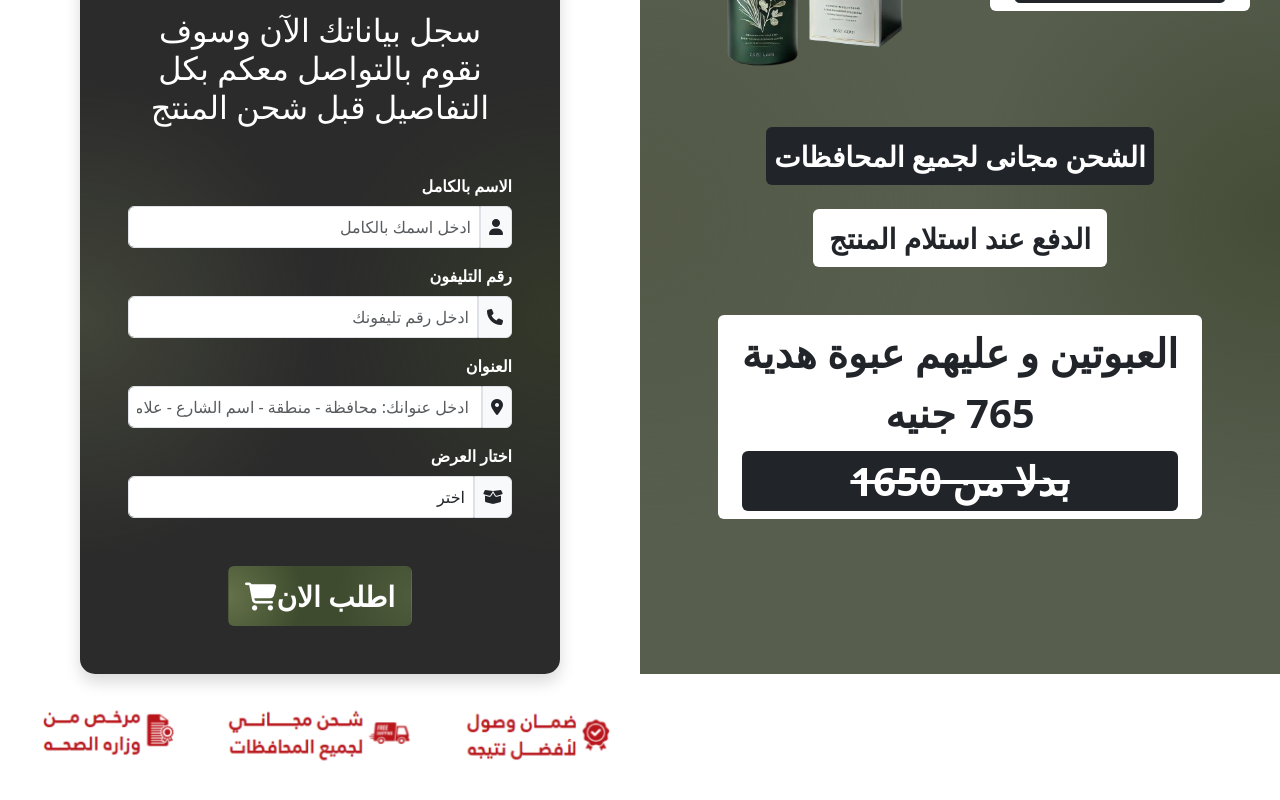
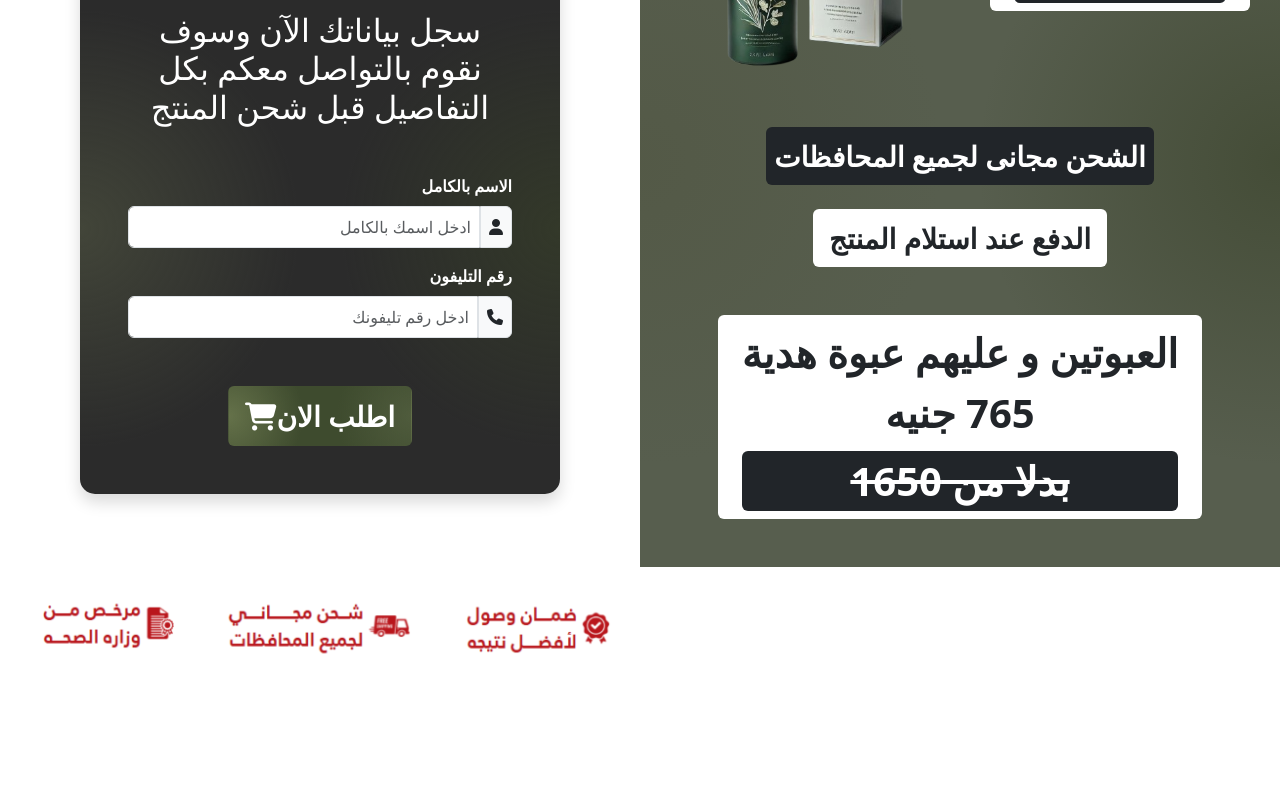
Before and after one commit to adel-eleraky/hair_product, a React (Vite) app: page / in a window 1280 px wide. Shown: the part 2772-3572 px from the top of the page. After the commit the page ends 3469 px from the top, so only its background shows below. Built offline with nearby package versions, Linux system fonts and the light colour scheme.

Commit message:
remove address and offer fields from form validation

```diff
--- a/src/pages/Home.jsx
+++ b/src/pages/Home.jsx
@@ -19,8 +19,8 @@ function Home() {
         phone: Yup.string()
             .matches(/^(010|011|012|015)\d{8}$/, "يجب أن يكون رقم الهاتف المصري صحيحًا ويبدأ بـ 010 أو 011 أو 012 أو 015")
             .required("رقم الهاتف مطلوب"),
-        address: Yup.string().required('ادخل عنوانك - محافظتك - منطقة - اسم شارع - علامة مميزة'),
-        offer: Yup.string().required("برجاء اختيار العرض أو العبوة فقط"),
+        // address: Yup.string().required('ادخل عنوانك - محافظتك - منطقة - اسم شارع - علامة مميزة'),
+        // offer: Yup.string().required("برجاء اختيار العرض أو العبوة فقط"),
 
     });
 
@@ -143,7 +143,7 @@ function Home() {
                     <div className="col-12 col-md-6">
                         <p className='text-dark text-center p-4 fs-5 fw-bold mt-5 fw-bold m-auto' style={{ width: "fit-content" }}> سياسة الأسترجاع فى حالة عدم رضائك عن المنتج ضمان استرجاع خلال 14 يوم </p>
                         <Formik
-                            initialValues={{ name: "", phone: "", address: "", offer: "" }}
+                            initialValues={{ name: "", phone: "" }}
                             validationSchema={validationSchema}
                             onSubmit={(values) => {
                                 setSubmit("submitting")
@@ -237,7 +237,7 @@ function Home() {
                                             </div>
                                             <ErrorMessage name="phone" component="div" className="text-danger mb-3" />
                                         </div>
-                                        <div className="input mt-3">
+                                        {/* <div className="input mt-3">
                                             <label htmlFor="address" className="form-label fw-bold mb-2">
                                                 العنوان
                                             </label>
@@ -273,7 +273,7 @@ function Home() {
                                                 </Field>
                                             </div>
                                             <ErrorMessage name="offer" component="div" className="text-danger mb-3" />
-                                        </div>
+                                        </div> */}
                                     </div>
                                     <button
                                         type="submit"
```
